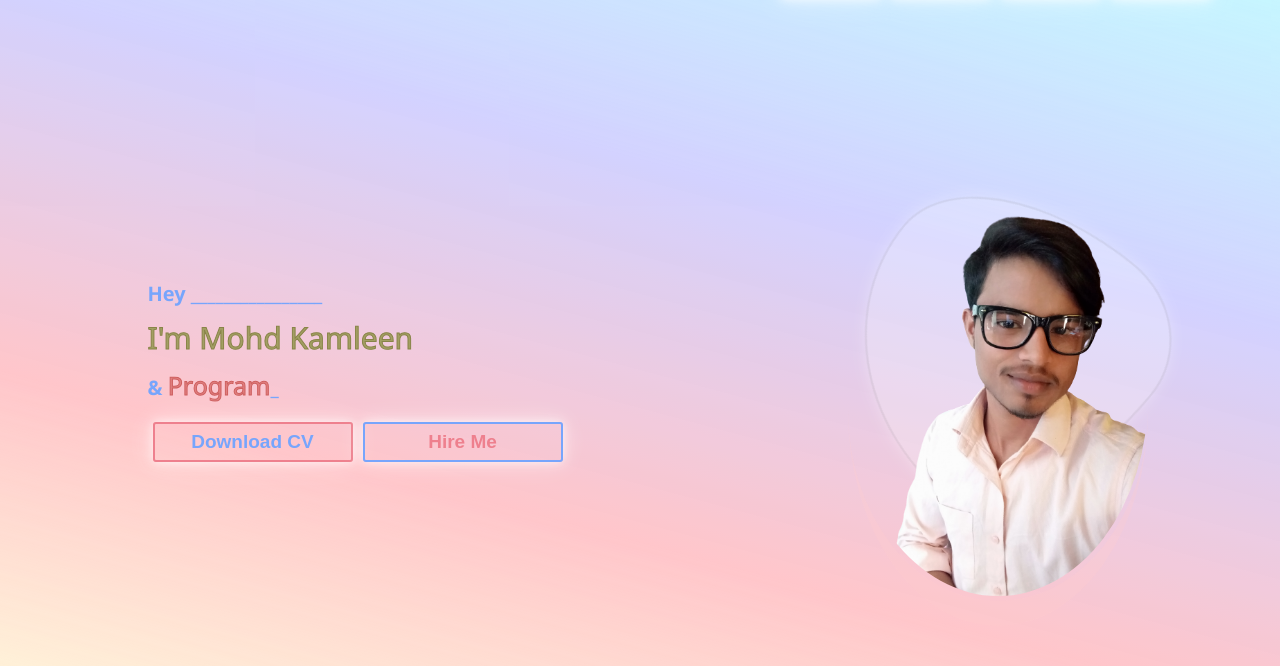
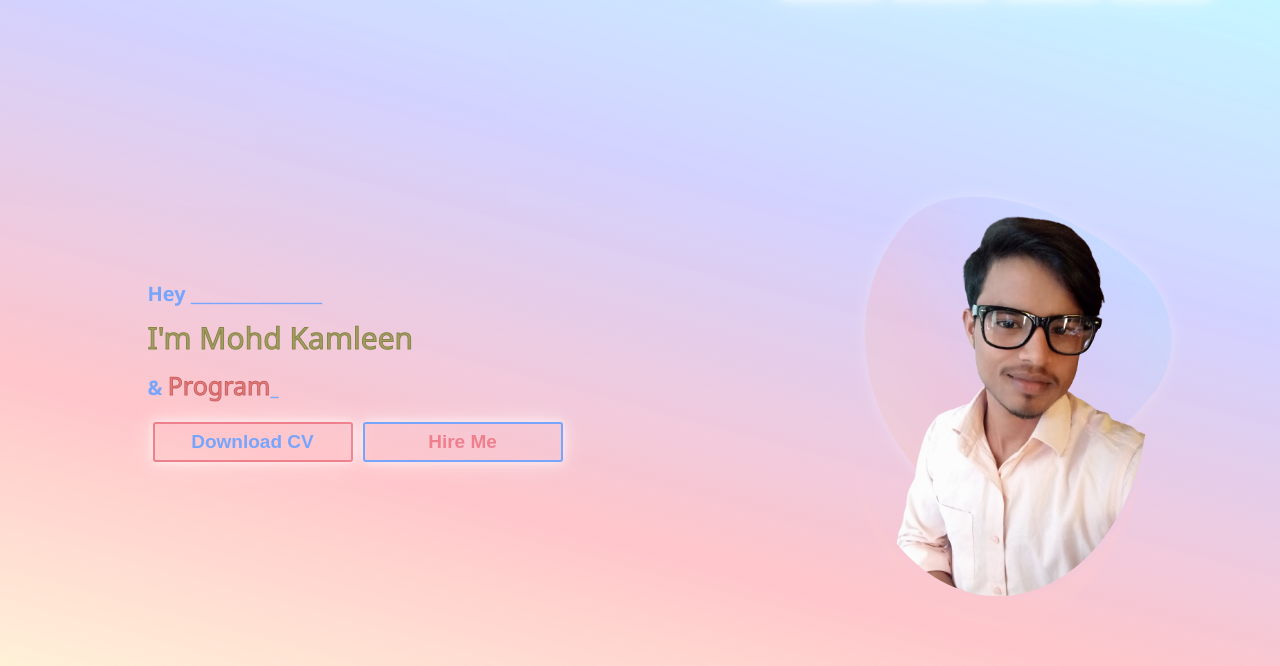
Before and after one commit to mohdkamleen/cms, a PHP site: page /kamleen/index.html in a window 1280 px wide. Shown: the part 49-715 px from the top of the page. Run offline with PHP 8.4, Linux system fonts and the light colour scheme; style sheets or scripts are compiled from the project's sources.

Commit message:
dsfadsfdsaf

```diff
--- a/kamleen/css/index.css
+++ b/kamleen/css/index.css
@@ -259,8 +259,6 @@
   -webkit-transition: all .3s ease-in-out;
   transition: all .3s ease-in-out;
   opacity: 0.3;
-  background: rgba(255, 255, 255, 0.781);
-  border: 2px solid rgba(179, 179, 179, 0.705);
 }
 
 .second-div .content .image img {
--- a/kamleen/css/index.scss
+++ b/kamleen/css/index.scss
@@ -217,8 +217,6 @@
             box-shadow: 0px 0px 10px rgba(255, 255, 255, 0.685),0px 0px 20px rgba(255, 255, 255, 0.26),0px 0px 30px rgba(255, 255, 255, 0.26);
             transition: all .3s ease-in-out;
             opacity: 0.3;
-            background: rgba(255, 255, 255, 0.781);
-            border: 2px solid rgba(179, 179, 179, 0.705);
 
 
         }
```
Also changed, not shown: 1 other file.
